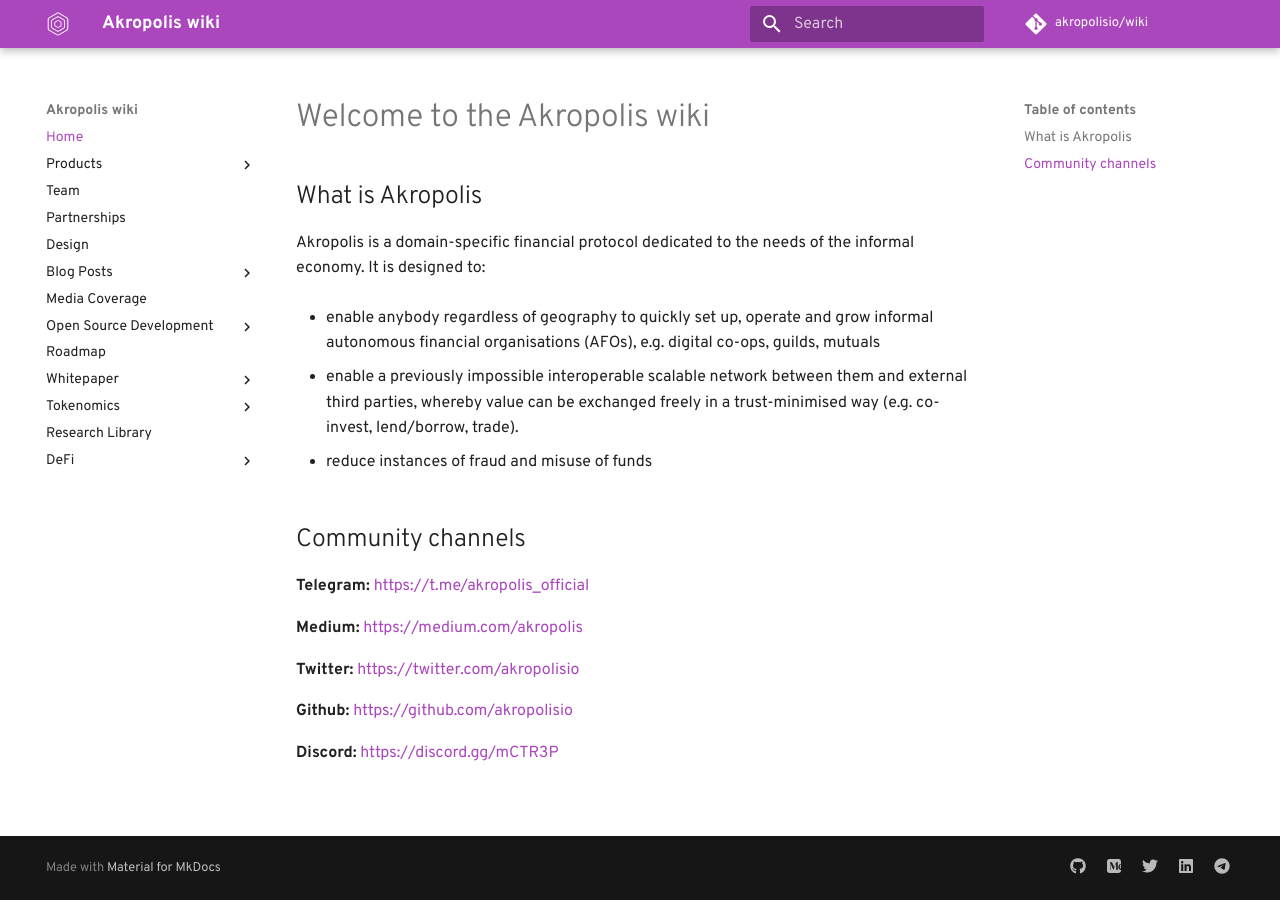
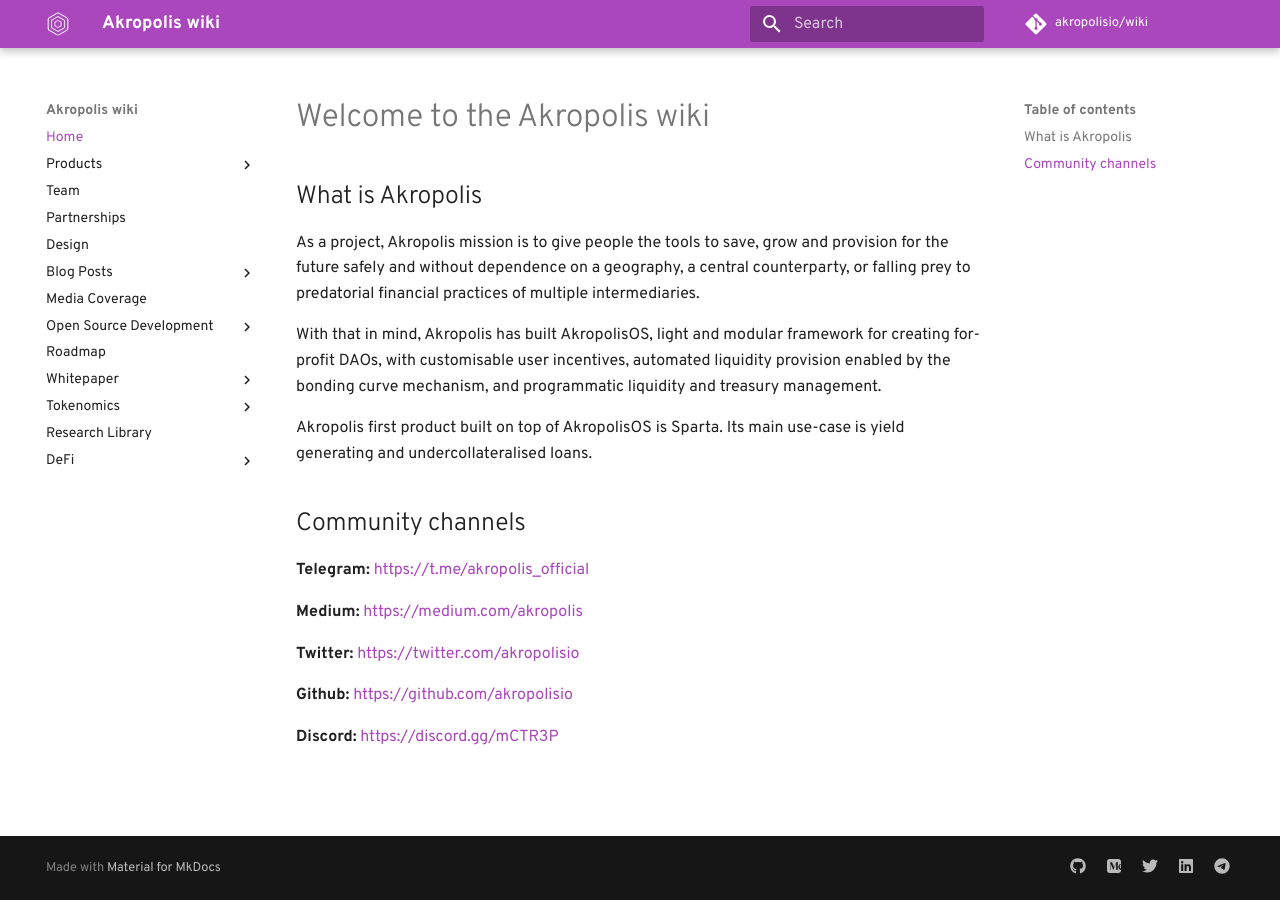
Before and after one commit to kaonone/wiki, an MkDocs documentation site: the page built from docs/index.md, in a window 1280 px wide. Built offline with MkDocs 1.6.1 and Material for MkDocs 9.7.7, drawn with Linux system fonts in a browser that asks for light colours; some web fonts are replaced; comment, search, counter and statistics services are not loaded; old or Windows-style settings are respelled for this version of MkDocs.

Commit message:
Update index.md

```diff
--- a/docs/index.md
+++ b/docs/index.md
@@ -1,14 +1,12 @@
 # Welcome to the Akropolis wiki
 
 ## What is Akropolis
-Akropolis is a domain-specific financial protocol dedicated to the needs of the informal economy. It is designed to:
 
-* enable anybody regardless of geography to quickly set up, operate and grow informal autonomous financial organisations (AFOs), e.g. digital co-ops, guilds, mutuals
+As a project, Akropolis mission is to give people the tools to save, grow and provision for the future safely and without dependence on a geography, a central counterparty, or falling prey to predatorial financial practices of multiple intermediaries.
 
-* enable a previously impossible interoperable scalable network between them and external third parties, whereby value can be exchanged freely in a trust-minimised way (e.g. co-invest, lend/borrow, trade).
+With that in mind, Akropolis has built AkropolisOS, light and modular framework for creating for-profit DAOs, with customisable user incentives, automated liquidity provision enabled by the bonding curve mechanism, and programmatic liquidity and treasury management.
 
-* reduce instances of fraud and misuse of funds
-
+Akropolis first product built on top of AkropolisOS is Sparta. Its main use-case is yield generating and undercollateralised loans.
 
 ## Community channels
 
@@ -20,4 +18,4 @@
 
 **Github:** [https://github.com/akropolisio](https://github.com/akropolisio)
 
-**Discord:** [https://discord.gg/mCTR3P](https://discord.gg/mCTR3P)
+**Discord:** [https://discord.gg/mCTR3P]([https://discord.gg/mCTR3P])
```
